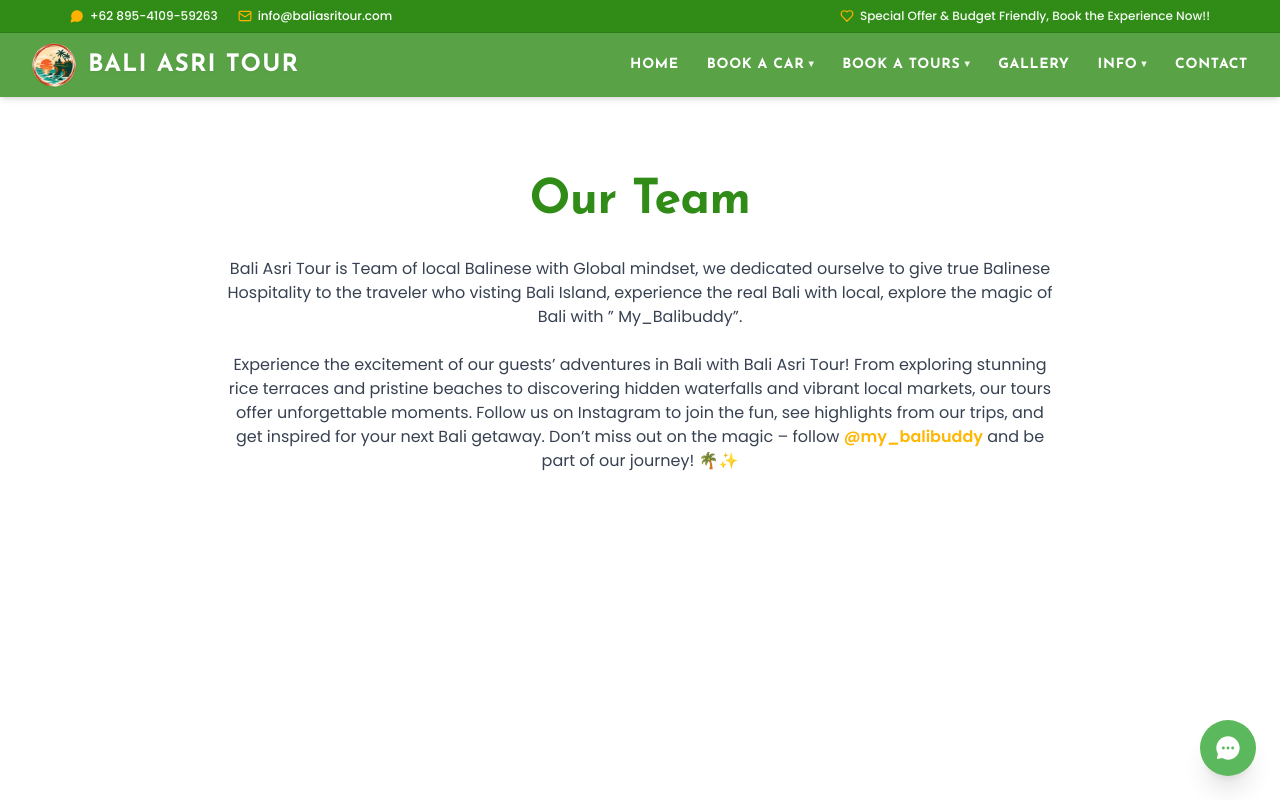
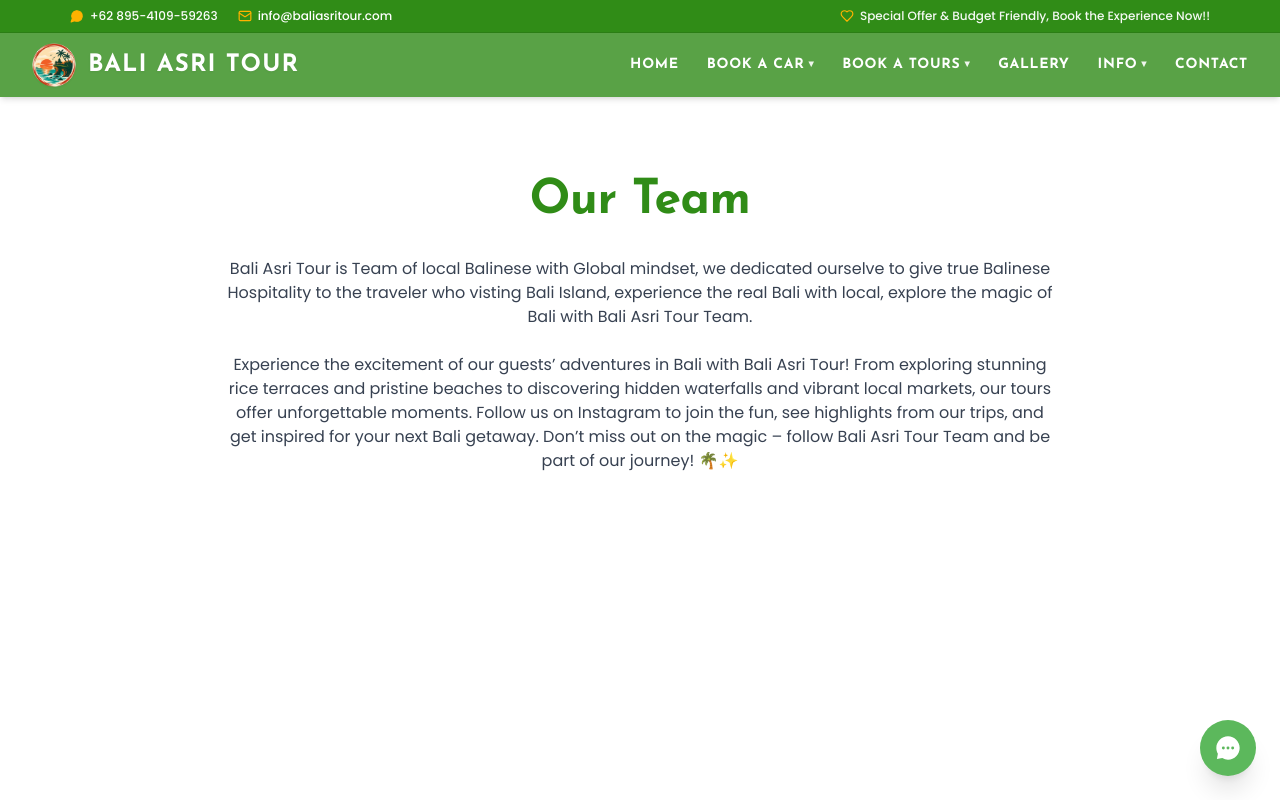
Before and after one commit to Reggy-cp/bali-asri-tour, a Next.js app: page /our-team in a window 1280 px wide. Shown: the top 800 px of the page. Built offline with nearby package versions, Linux system fonts and the light colour scheme.

Commit message:
Update our-team page: replace My_Balibuddy with Bali Asri Tour Team and unlink Instagram

```diff
--- a/app/our-team/page.tsx
+++ b/app/our-team/page.tsx
@@ -29,19 +29,10 @@ export default function OurTeamPage() {
 
         <div className="space-y-6 text-gray-700 text-sm sm:text-base leading-relaxed font-body text-left sm:text-center">
           <p>
-            Bali Asri Tour is Team of local Balinese with Global mindset, we dedicated ourselve to give true Balinese Hospitality to the traveler who visting Bali Island, experience the real Bali with local, explore the magic of Bali with ” My_Balibuddy”.
+            Bali Asri Tour is Team of local Balinese with Global mindset, we dedicated ourselve to give true Balinese Hospitality to the traveler who visting Bali Island, experience the real Bali with local, explore the magic of Bali with Bali Asri Tour Team.
           </p>
           <p>
-            Experience the excitement of our guests’ adventures in Bali with Bali Asri Tour! From exploring stunning rice terraces and pristine beaches to discovering hidden waterfalls and vibrant local markets, our tours offer unforgettable moments. Follow us on Instagram to join the fun, see highlights from our trips, and get inspired for your next Bali getaway. Don’t miss out on the magic – follow{' '}
-            <a
-              href="https://www.instagram.com/my_balibuddy/"
-              target="_blank"
-              rel="noopener noreferrer"
-              className="text-[#ffb703] font-bold hover:underline"
-            >
-              @my_balibuddy
-            </a>{' '}
-            and be part of our journey! 🌴✨
+            Experience the excitement of our guests’ adventures in Bali with Bali Asri Tour! From exploring stunning rice terraces and pristine beaches to discovering hidden waterfalls and vibrant local markets, our tours offer unforgettable moments. Follow us on Instagram to join the fun, see highlights from our trips, and get inspired for your next Bali getaway. Don’t miss out on the magic – follow Bali Asri Tour Team and be part of our journey! 🌴✨
           </p>
         </div>
       </section>
```
